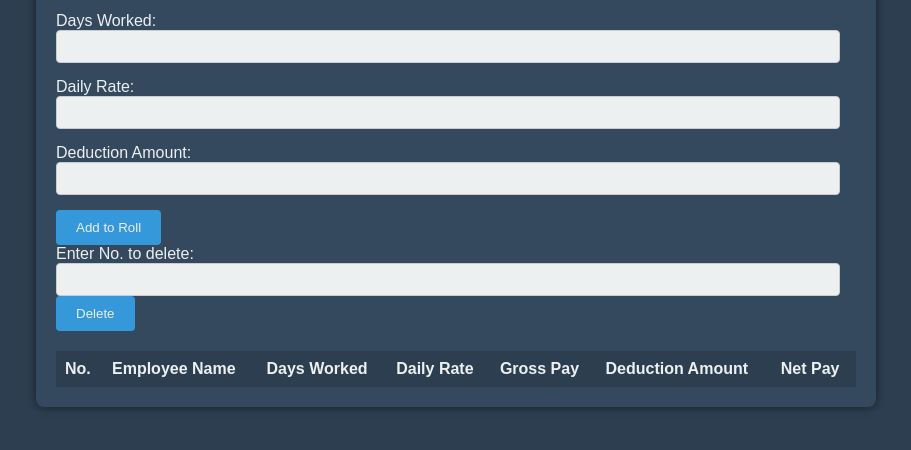
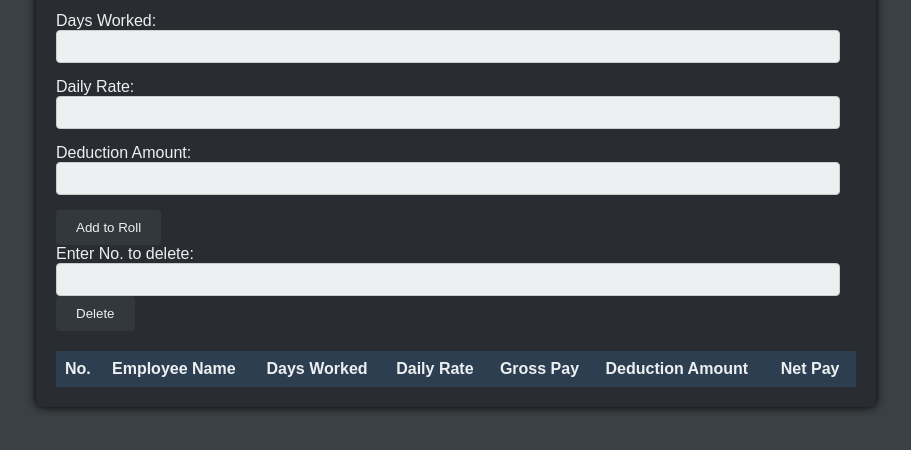
Before and after one commit to tkD143/webProject, a plain HTML site: page index-payroll.html in a window 1280 px wide. Shown: the part 174-624 px from the top of the page, without its empty margins (184-1095 px from the left). Drawn offline with Linux system fonts and the light colour scheme.

Commit message:
Update index-payroll.html

```diff
--- a/index-payroll.html
+++ b/index-payroll.html
@@ -7,7 +7,7 @@
   <style>
     body {
       font-family: Arial, sans-serif;
-      background-color: #2c3e50;
+      background-color: #3b4044;
       color: #ecf0f1;
       margin: 0;
       padding: 0;
@@ -16,10 +16,10 @@
     .container {
       max-width: 800px;
       margin: 20px auto;
-      background-color: #34495e;
+      background-color: #292d31;
       padding: 20px;
       border-radius: 8px;
-      box-shadow: 0 0 10px rgba(0, 0, 0, 0.5);
+      box-shadow: 0 0 10px rgb(0, 0, 0);
     }
 
     h1 {
@@ -49,7 +49,7 @@
 
     button {
       padding: 10px 20px;
-      background-color: #3498db;
+      background-color: #32383b;
       color: #ecf0f1;
       border: none;
       border-radius: 4px;
@@ -57,7 +57,7 @@
     }
 
     button:hover {
-      background-color: #2980b9;
+      background-color: #555b61;
     }
 
     input[type="text"],
```
